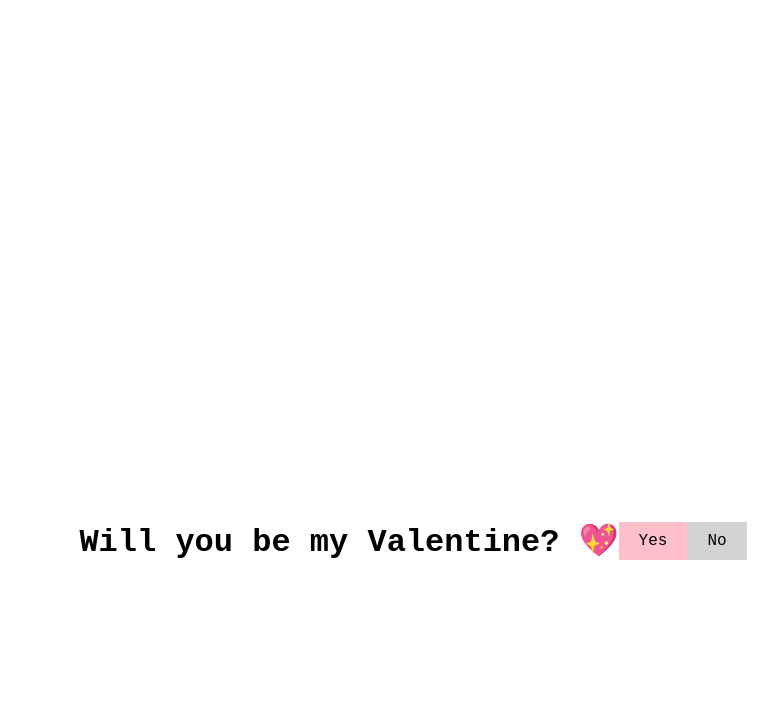
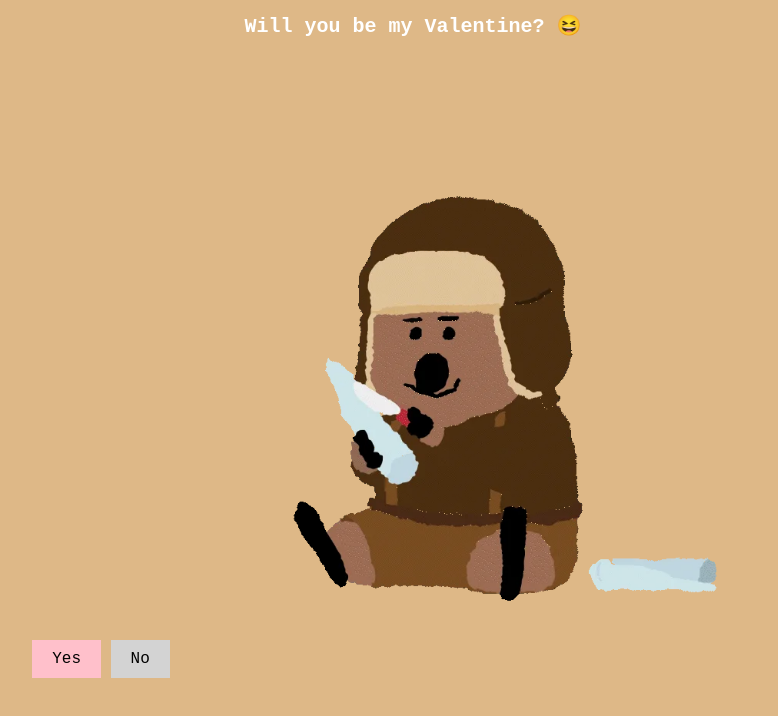
Before and after one commit to OssieLin/quokka, a plain HTML site: page index.html in a window 1280 px wide. Shown: the whole page, without its empty margins (227-1005 px from the left). Drawn offline with Linux system fonts and the light colour scheme.

Commit message:
adding gif

```diff
--- a/index.html
+++ b/index.html
@@ -7,11 +7,16 @@
     <style>
         body {
             text-align: center;
-            font-family: 'Courier New', Courier, monospace;
-            margin-top: 500px;
-            display: flex;
-            align-items: center;
-            justify-content: center;
+            margin: 0 auto;
+            width: 60%;
+            font-family: "Courier New", Courier, monospace;
+            background-color: burlywood;
+            color: white;
+        }
+        h1 {
+            font-size: 20px; /* Font size based on the viewport width */
+            margin-bottom: 10px;
+            text-align: center;
         }
         #yes {
             font-size: 16px;
@@ -26,17 +31,25 @@
             background-color: lightgray;
             font-family: 'Courier New', Courier, monospace;
             border: none;
-            cursor: pointer;
-            display: flex;
-            align-items: center;
-            justify-content: center;
         }
+        img {
+            max-width: 80%;
+            height: auto;
+        }
+        @media (max-width: 480px) {
+            body {
+                width: 100%;
+                padding:10px; /* Remove padding completely for mobile */
+            }
+        }
+
     </style>
 </head>
 <body>
-    <h1>Will you be my Valentine? 💖</h1>
-    <button id="yes" onclick="alert('Yay! 💕')">Yes</button>
+    <h1>Will you be my Valentine? 😆</h1>
+    <button id="yes" onclick="alert('Yay! 🙌🏻')">Yes</button>
     <button id="no" onclick="makeYesBigger()">No</button>
+    <img src="quokka.gif" alt="Quokka GIF">
 
     <script>
         let yesButton = document.getElementById('yes');
```
Also changed, not shown: quokka.gif (added).
